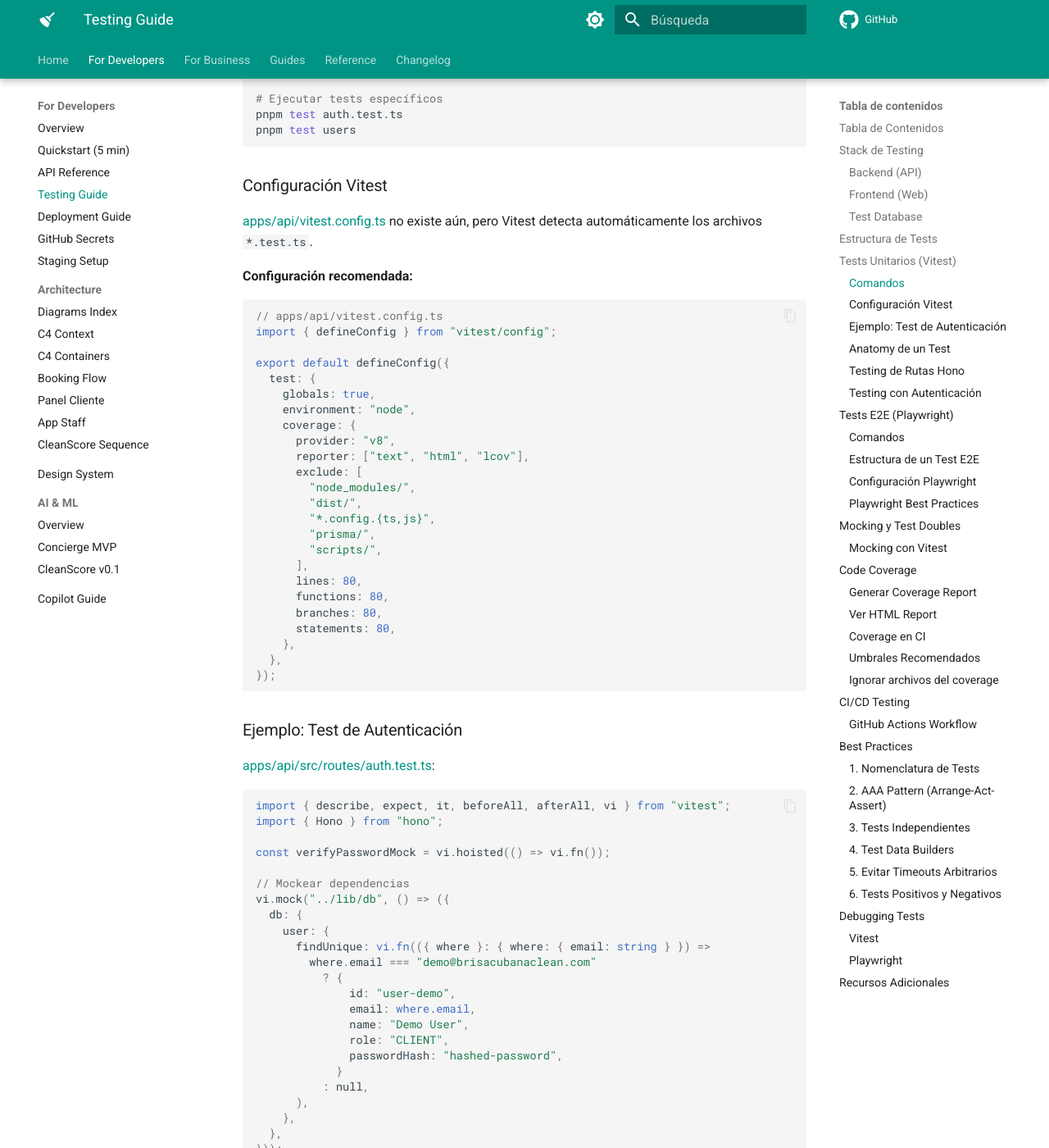
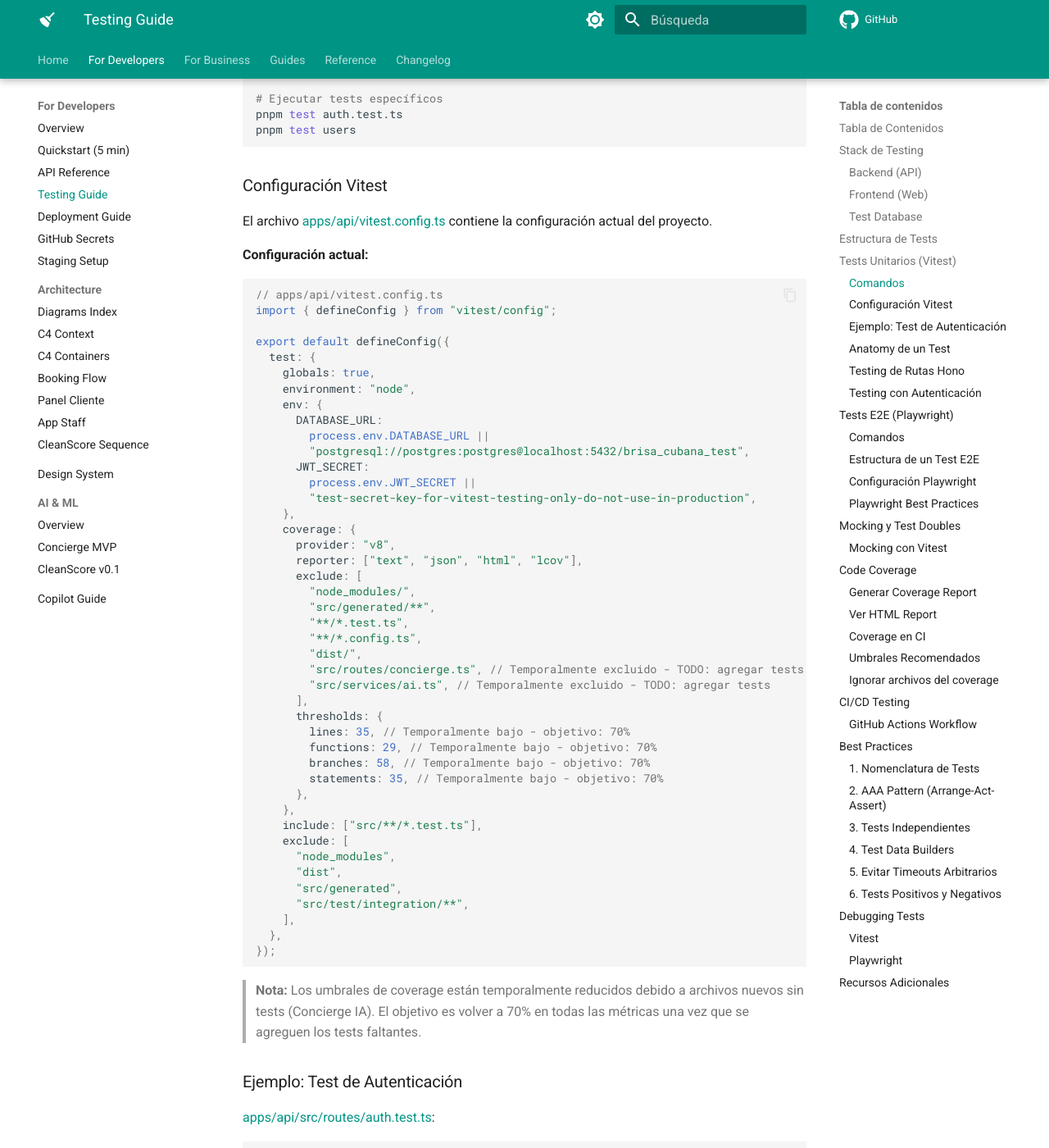
Before and after one commit to albertodimas/brisa-cubana-clean-intelligence, an MkDocs documentation site: the page built from docs/for-developers/testing.md, in a window 1280 px wide and 1400 px high, scrolled down 2175 px. Shown: the whole window at 82% size. Built offline with MkDocs 1.6.1 and Material for MkDocs 9.7.7, drawn with Linux system fonts in a browser that asks for light colours; comment, search, counter and statistics services are not loaded; the version menu is left out.

Commit message:
chore: drop docker-compose version key and update docs
- Remove obsolete 'version: 3.9' key from docker-compose.yml (Docker Compose v2)
- Fix GitHub Actions workflow syntax for Slack notifications (add ${{ }} wrapper)
- Update documentation to reflect actual vitest.config.ts configuration and coverage thresholds
- Replace 'docker-compose' with 'docker compose' in all documentation (v2 syntax)
- Validate docker-compose configuration successfully with 'docker compose config'

Files updated:
- docker-compose.yml: Removed version key
- .github/workflows/deploy-production.yml: Fixed conditional syntax
- docs/for-developers/testing.md: Updated config and thresholds
- docs/for-developers/quickstart.md: Updated command syntax
- docs/for-developers/deployment.md: Updated command syntax
- apps/api/README.md: Updated command syntax

🤖 Generated with [Claude Code](https://claude.com/claude-code)

Co-Authored-By: Claude <noreply@anthropic.com>

````diff
--- a/docker-compose.yml
+++ b/docker-compose.yml
@@ -1,5 +1,3 @@
-version: "3.9"
-
 services:
   postgres:
     image: postgres:17-alpine
--- a/docs/for-developers/testing.md
+++ b/docs/for-developers/testing.md
@@ -93,9 +93,9 @@ pnpm test users
 
 ### Configuración Vitest
 
-[apps/api/vitest.config.ts](../../apps/api/vitest.config.ts) no existe aún, pero Vitest detecta automáticamente los archivos `*.test.ts`.
+El archivo [apps/api/vitest.config.ts](../../apps/api/vitest.config.ts) contiene la configuración actual del proyecto.
 
-**Configuración recomendada:**
+**Configuración actual:**
 
 ```typescript
 // apps/api/vitest.config.ts
@@ -105,24 +105,45 @@ export default defineConfig({
   test: {
     globals: true,
     environment: "node",
+    env: {
+      DATABASE_URL:
+        process.env.DATABASE_URL ||
+        "postgresql://postgres:postgres@localhost:5432/brisa_cubana_test",
+      JWT_SECRET:
+        process.env.JWT_SECRET ||
+        "test-secret-key-for-vitest-testing-only-do-not-use-in-production",
+    },
     coverage: {
       provider: "v8",
-      reporter: ["text", "html", "lcov"],
+      reporter: ["text", "json", "html", "lcov"],
       exclude: [
         "node_modules/",
+        "src/generated/**",
+        "**/*.test.ts",
+        "**/*.config.ts",
         "dist/",
-        "*.config.{ts,js}",
-        "prisma/",
-        "scripts/",
+        "src/routes/concierge.ts", // Temporalmente excluido - TODO: agregar tests
+        "src/services/ai.ts", // Temporalmente excluido - TODO: agregar tests
       ],
-      lines: 80,
-      functions: 80,
-      branches: 80,
-      statements: 80,
+      thresholds: {
+        lines: 35, // Temporalmente bajo - objetivo: 70%
+        functions: 29, // Temporalmente bajo - objetivo: 70%
+        branches: 58, // Temporalmente bajo - objetivo: 70%
+        statements: 35, // Temporalmente bajo - objetivo: 70%
+      },
     },
+    include: ["src/**/*.test.ts"],
+    exclude: [
+      "node_modules",
+      "dist",
+      "src/generated",
+      "src/test/integration/**",
+    ],
   },
 });
 ```
+
+> **Nota:** Los umbrales de coverage están temporalmente reducidos debido a archivos nuevos sin tests (Concierge IA). El objetivo es volver a 70% en todas las métricas una vez que se agreguen los tests faltantes.
 
 ### Ejemplo: Test de Autenticación
 
````
Also changed, not shown: DEPLOYMENT_CHECKLIST.md (+1 -1 lines), apps/api/README.md (+2 -2 lines), docs/for-developers/deployment.md (+1 -1 lines), docs/for-developers/quickstart.md (+1 -1 lines), 1 other file.
